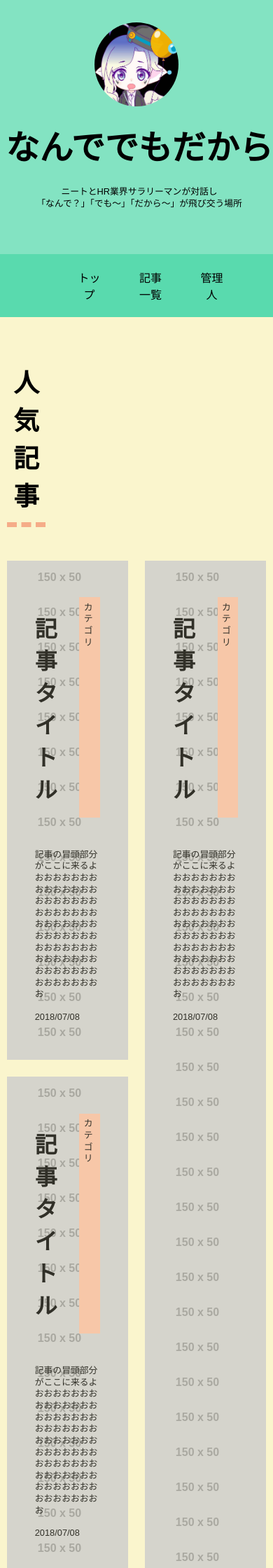
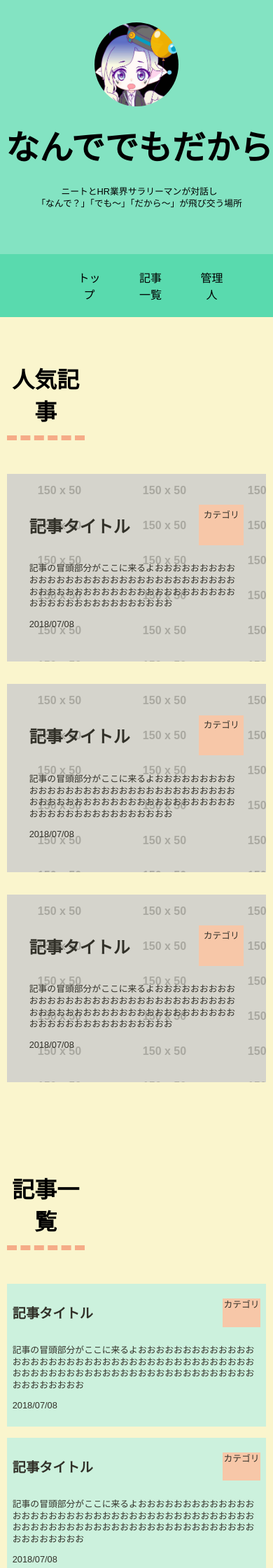
Before and after one commit to mihoijuin/Website_Career_media, a PHP site: page /page.html in a window 390 px wide. Shown: the top 2240 px of the page at 70% size. Run offline with PHP 8.4, Linux system fonts and the light colour scheme; grey boxes labelled with a size stand in for pictures from a placeholder-image service; some libraries are stand-ins or nearby versions.

Commit message:
トップページをレスポンシブ化

```diff
--- a/css/responsive.css
+++ b/css/responsive.css
@@ -32,6 +32,33 @@
         #header .header-nav ul li:hover {
           border-bottom: none; }
 
+  .main-wrapper .heading {
+    font-size: 2rem;
+    width: 30%; }
+
+  .popular-posts {
+    display: block; }
+    .popular-posts .popular-post {
+      margin-bottom: 2rem;
+      padding: 2rem; }
+      .popular-posts .popular-post header {
+        margin-bottom: .8rem; }
+        .popular-posts .popular-post header .popular-title {
+          font-size: 1.5rem; }
+
+  .posts {
+    width: 100%; }
+    .posts .post {
+      margin-bottom: 1rem;
+      padding: .5rem; }
+      .posts .post header {
+        margin-bottom: .5rem; }
+        .posts .post header .post-title {
+          font-size: 1.2rem; }
+
+  .released-date {
+    margin-top: .5rem; }
+
   footer {
     padding-top: 2rem; }
     footer .footer-container {
--- a/css/responsive.scss
+++ b/css/responsive.scss
@@ -47,6 +47,52 @@
         }
     }
 
+    .main-wrapper {
+        .heading {
+            font-size: 2rem;
+            width: 30%;
+        }
+    }
+
+    .popular-posts {
+        display: block;
+
+        .popular-post {
+            margin-bottom: 2rem;
+            padding: 2rem;
+
+            header {
+                margin-bottom: .8rem;
+
+                .popular-title {
+                    font-size: 1.5rem;
+                }
+            }
+
+        }
+    }
+
+    .posts {
+        width: 100%;
+
+        .post {
+            margin-bottom: 1rem;
+            padding: .5rem;
+
+            header {
+                margin-bottom: .5rem;
+
+                .post-title {
+                    font-size: 1.2rem;
+                }
+            }
+        }
+    }
+
+    .released-date {
+        margin-top: .5rem;
+    }
+
     footer {
         padding-top: 2rem;
 
--- a/css/style.css
+++ b/css/style.css
@@ -81,7 +81,7 @@ ul, li {
   .popular-posts .popular-post {
     background-image: url(http://placehold.jp/150x50.png);
     opacity: 0.8;
-    padding: 2.5rem 2.5rem; }
+    padding: 2.5rem; }
     .popular-posts .popular-post:hover {
       cursor: pointer;
       opacity: 1; }
@@ -101,7 +101,6 @@ ul, li {
   width: 85%; }
   .posts .post {
     background-color: #c1f1e1;
-    border-radius: 0.3125rem;
     margin-bottom: 1.7rem;
     opacity: 0.8;
     padding: 1rem; }
--- a/css/style.scss
+++ b/css/style.scss
@@ -118,7 +118,7 @@ ul, li {
   .popular-post {
     background-image: url(http://placehold.jp/150x50.png);
     opacity: 0.8;
-    padding: 2.5rem 2.5rem;
+    padding: 2.5rem;
 
     &:hover {
       cursor: pointer;
@@ -149,7 +149,7 @@ ul, li {
 
   .post {
     background-color: lighten($basic_color, 15%);
-    border-radius: rem(5px);
+
     margin-bottom: 1.7rem;
     opacity: 0.8;
     padding: 1rem;
```
Also changed, not shown: 2 other files.
